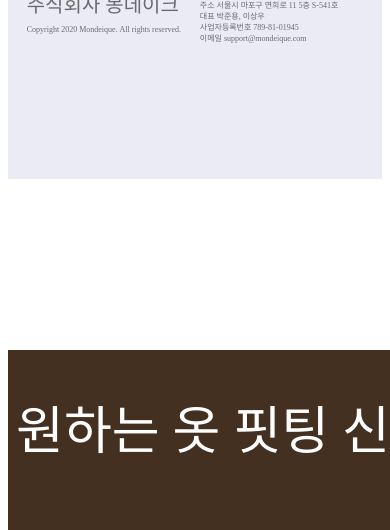
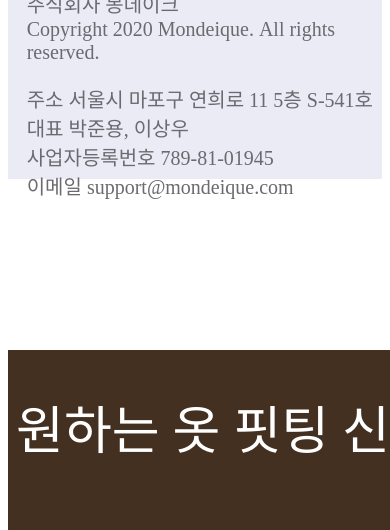
Before and after one commit to mondeique/SIIOT-main-server, a Django app: page / in a window 390 px wide. Shown: the part 314-844 px from the top of the page. Run offline with Django 3.2, Linux system fonts and the light colour scheme; parts of the project's set-up code (start-up, migrations or seed data) failed here and were passed over; some libraries are stand-ins or nearby versions.

Commit message:
[UPDATED] landing page & alert

```diff
--- a/siiot/landing/templates/landingHome.html
+++ b/siiot/landing/templates/landingHome.html
@@ -108,10 +108,10 @@
         height:200px; background:#ebebf6;
       }
         footer span{
-            font-size: 8px;
+            font-size: 20px;
           }
           .footer-section{
-            font-size: 8px;
+            font-size: 20px;
             margin-top: 20px;
             margin-left: 5%
           }
@@ -159,7 +159,7 @@
 </body>
   <script>
     $("#goSheetBtn").click(function(){
-      window.location.href = "https://forms.gle/aH28exNWM77SEd8p8"
+        window.location.href = {% url 'landing:homefit_alert' %};
     })
   </script>
 </html>
--- a/siiot/landing/urls.py
+++ b/siiot/landing/urls.py
@@ -6,5 +6,6 @@ app_name = 'landing'
 
 urlpatterns = [
     path('', views.home, name='home'),
-    path('alert_slack/', views.alert_slack)
+    path('alert_slack/', views.alert_slack),
+    path('home_fit_alert_slack/', views.homefiting_alert_slack, name="homefit_alert")
 ]
--- a/siiot/landing/views.py
+++ b/siiot/landing/views.py
@@ -1,4 +1,4 @@
-from django.shortcuts import render
+from django.shortcuts import render, redirect
 from .slack import *
 
 
@@ -8,3 +8,8 @@ def home(request):
 
 def alert_slack(request):
     return slack_message("유저가 구글 플레이 스토어 다운로드 링크를 눌렀습니다.")
+
+
+def homefiting_alert_slack(request):
+    slack_message("누군가가 홈피팅 신청하기 버튼을 눌렀습니다!.")
+    return redirect('https://forms.gle/aH28exNWM77SEd8p8')
```
